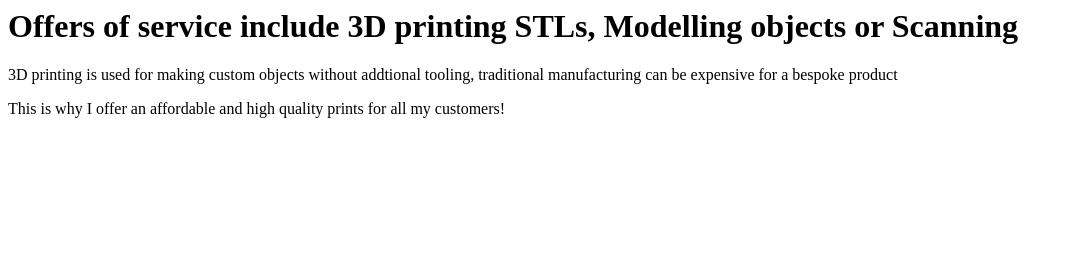
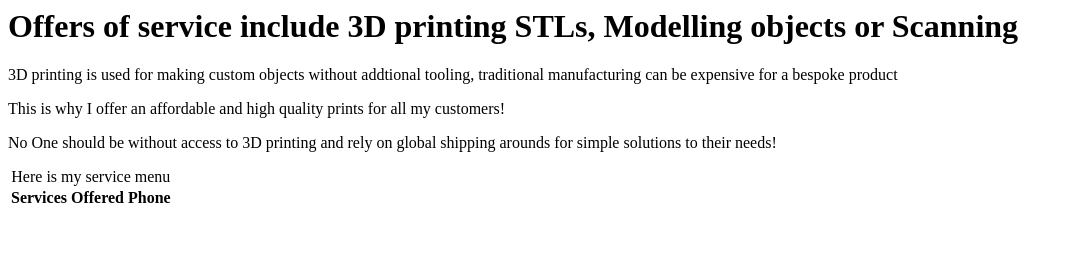
Before and after one commit to macro312/AWS_staticwebpage, a plain HTML site: page index.html in a window 1280 px wide. Shown: the whole page, without its empty margins (0-1073 px from the left). Drawn offline with Linux system fonts and the light colour scheme.

Commit message:
Table Added

```diff
--- a/index.html
+++ b/index.html
@@ -6,6 +6,30 @@
         <h1>Offers of service include 3D printing STLs, Modelling objects or Scanning</h1>
         <p> 3D printing is used for making custom objects without addtional tooling, traditional manufacturing can be expensive for a bespoke product</p>
         <p> This is why I offer an affordable and high quality prints for all my customers!</p>
+        <p> No One should be without access to 3D printing and rely on global shipping arounds for simple solutions to their needs!</p>
     </body>
+    <table><caption>Here is my service menu</caption>
+        <thead>
+            <tr>
+                <th>Services Offered</th>
+                <th colspan = '2'>Phone</th>
+            </tr>
+
+        </thead>
+        <tbody>
+        <tr>
+        <td>&nbsp;</td>
+        <td>&nbsp;</td>
+        </tr>
+        <tr>
+        <td>&nbsp;</td>
+        <td>&nbsp;</td>
+        </tr>
+        <tr>
+        <td>&nbsp;</td>
+        <td>&nbsp;</td>
+        </tr>
+        </tbody>
+        </table>
 
 </html>
```
